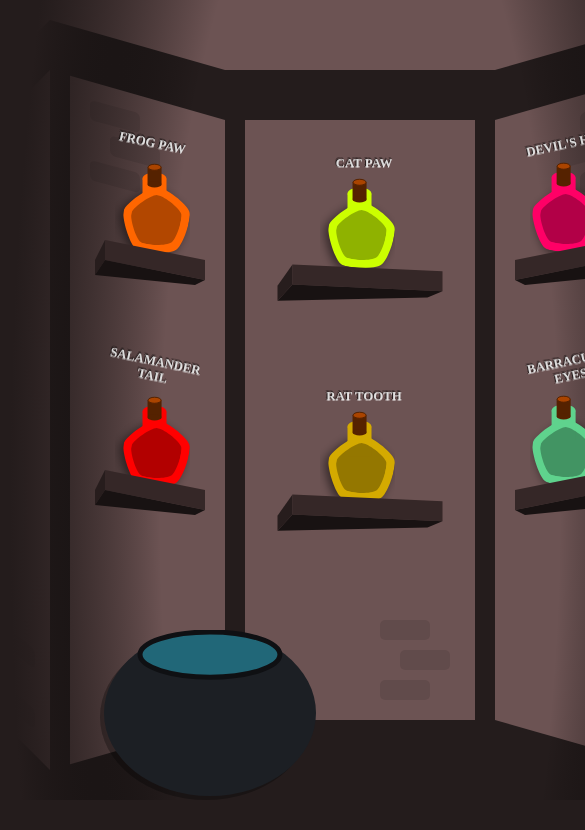
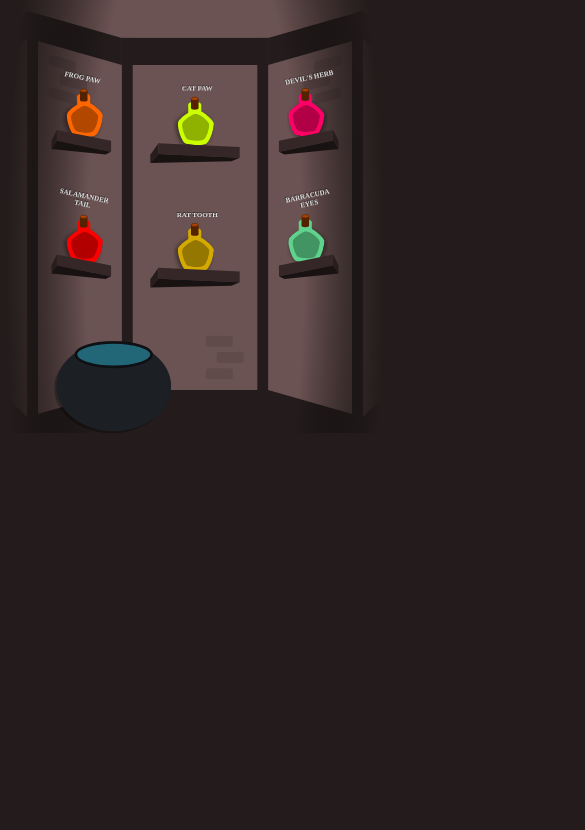
Before and after one commit to js13kGames/13th-Barbers-Guild, a website built with Vite: page index.html in a window 390 px wide. Shown: the top 830 px of the page, 585 px wide, since content can reach past the window. Built offline with nearby package versions, Linux system fonts and the light colour scheme.

Commit message:
Scale the screen to fit different sizes

```diff
--- a/src/main.ts
+++ b/src/main.ts
@@ -13,6 +13,14 @@ function runApp() {
   }
   const width = 720;
   const height = 800;
+  const xRate = window.innerWidth / width;
+  const yRate = window.innerHeight / height;
+  const rate = Math.min(xRate, yRate);
+  root.style.setProperty("transform", `scale(${rate})`);
+  root.style.setProperty(
+    "transform-origin",
+    xRate > yRate ? "top" : "left top",
+  );
   root.innerHTML = `
     ${wrapper(
       createWalls(width, height) + createShadow(width, height),
@@ -20,7 +28,7 @@ function runApp() {
       height,
     )}
     ${createCauldron(height)},
-    ${createPotions()}
+    ${createPotions(rate)}
     ${createShelves(width, height)}
   `;
 }
--- a/src/potions.ts
+++ b/src/potions.ts
@@ -16,32 +16,33 @@ const ingredientNames = [
 
 const centerDeltaY = 15;
 
-export function createPotions() {
+export function createPotions(rate: number) {
   const x1 = 115;
   const x2 = 320;
   const x3 = 530;
   const y1 = 162;
   const y2 = 395;
   return [
-    createPotion(0, theme.potions[0], x1, y1, 1),
-    createPotion(1, theme.potions[1], x1, y2, 1),
-    createPotion(2, theme.potions[2], x2, y1 + centerDeltaY, 2),
-    createPotion(3, theme.potions[3], x2, y2 + centerDeltaY, 2),
-    createPotion(4, theme.potions[4], x3, y1, 3),
-    createPotion(5, theme.potions[5], x3, y2, 3),
+    createPotion(0, theme.potions[0], rate, x1, y1, 1),
+    createPotion(1, theme.potions[1], rate, x1, y2, 1),
+    createPotion(2, theme.potions[2], rate, x2, y1 + centerDeltaY, 2),
+    createPotion(3, theme.potions[3], rate, x2, y2 + centerDeltaY, 2),
+    createPotion(4, theme.potions[4], rate, x3, y1, 3),
+    createPotion(5, theme.potions[5], rate, x3, y2, 3),
   ].join("");
 }
 
 function createPotion(
   index: number,
   color: string,
+  rate: number,
   x: number,
   y: number,
   column: Column,
 ) {
   const id = `p-${index}`;
   setTimeout(() => {
-    configEvents(id, color);
+    configEvents(id, color, rate);
   });
   return [potion(id, color, x, y, column), label(index, x, y, column)].join("");
 }
@@ -110,7 +111,7 @@ function shape(color: string, width: number, height: number, blur?: boolean) {
   );
 }
 
-export function configEvents(id: string, color: string) {
+export function configEvents(id: string, color: string, rate: number) {
   let clicked = false;
   let initialX = 0;
   let initialY = 0;
@@ -135,8 +136,8 @@ export function configEvents(id: string, color: string) {
     if (!clicked || element === null) {
       return;
     }
-    deltaX = clientX - initialX;
-    deltaY = clientY - initialY;
+    deltaX = (clientX - initialX) / rate;
+    deltaY = (clientY - initialY) / rate;
     element.style.transform = `translate(${deltaX}px, ${deltaY}px)`;
     element.style.pointerEvents = "none";
   }
--- a/src/style.css
+++ b/src/style.css
@@ -11,11 +11,13 @@ body {
   display: flex;
   align-items: center;
   justify-content: center;
+  width: 100vw;
+  height: 100vh;
+  overflow: hidden;
 }
 #app {
   position: relative;
   width: 720px;
-  height: 800px;
 }
 #app > svg,
 #app > p {
--- a/src/walls.ts
+++ b/src/walls.ts
@@ -2,7 +2,7 @@ import { theme } from "./theme";
 import { rect, hmirror, move, resize, skewY } from "./utils";
 import { bricks } from "./bricks";
 
-const bg = rect(720, 800, theme.wall);
+const bg = rect(720, 799, theme.wall);
 
 const floorPerspective = `<polygon
   points="0,750 0,800 50,800"
```
